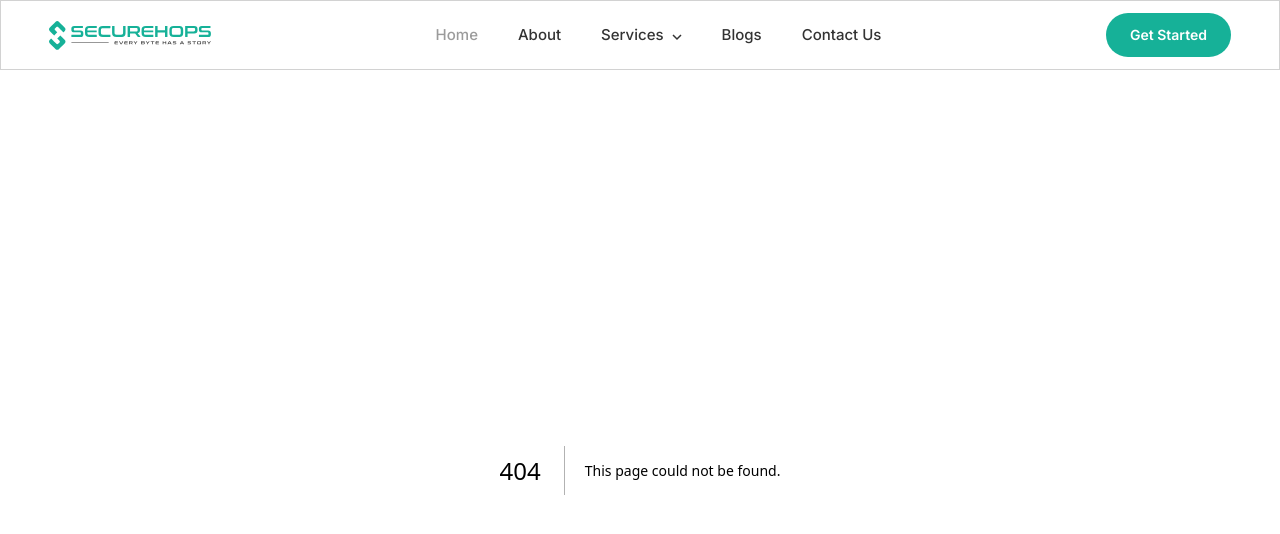
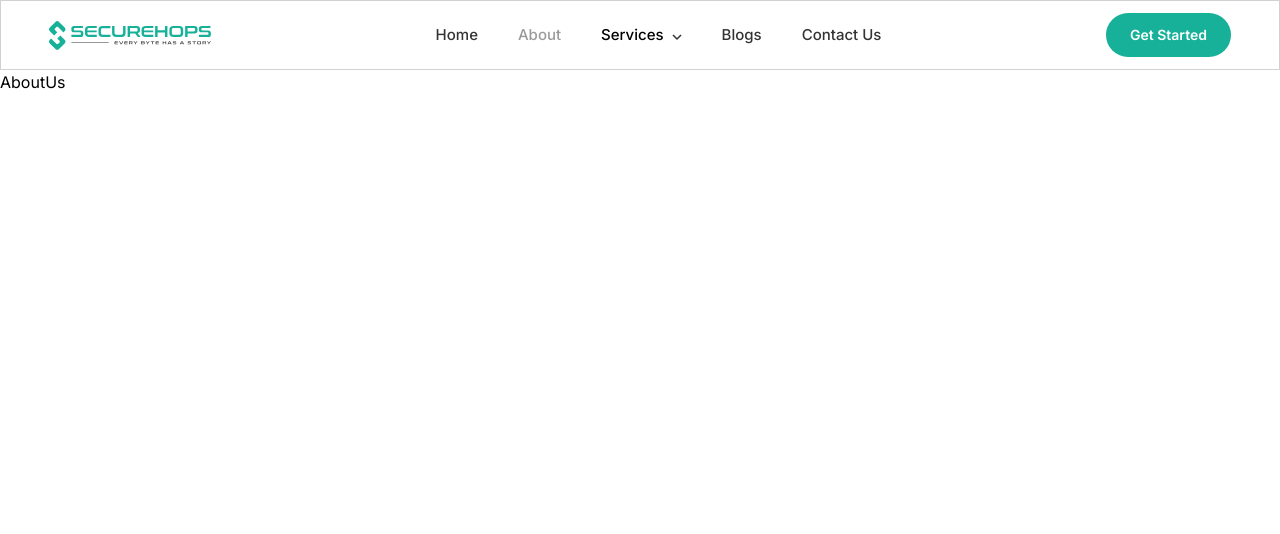
Before and after one commit to developer-256/next-js-securehops, a Next.js app: page /about in a window 1280 px wide. Before the commit this address had no page. Shown: the top 534 px of the page. Built offline with nearby package versions, Linux system fonts and the light colour scheme.

Commit message:
base navbar done

```diff
--- /dev/null
+++ b/src/app/about/page.tsx
@@ -0,0 +1,7 @@
+import React from "react";
+
+const AboutUs = () => {
+  return <div>AboutUs</div>;
+};
+
+export default AboutUs;
--- /dev/null
+++ b/src/app/blogs/page.tsx
@@ -0,0 +1,7 @@
+import React from "react";
+
+const Blogs = () => {
+  return <div>blogs</div>;
+};
+
+export default Blogs;
--- a/src/app/components/NavBar.tsx
+++ b/src/app/components/NavBar.tsx
@@ -1,101 +1,48 @@
 "use client";
-import { useState } from "react";
 import Image from "next/image";
+import Link from "next/link";
+import { usePathname } from "next/navigation";
+
+import ServicesNavComponent from "./servicesNavComponent";
+import OtherNavComponents from "./otherNavComponents";
 import logo from "../assets/svg/logo.svg";
-import Link from "next/link";
-// import logo from "../assets/svg/logo.svg";
 
-// svg with two types of colors
-const navArrow = (
-  <svg
-    width="10"
-    height="7"
-    viewBox="0 0 10 7"
-    fill="none"
-    xmlns="http://www.w3.org/2000/svg"
-  >
-    <path d="M1 1L5 5L9 1" stroke="#333333" stroke-width="1.5" />
-  </svg>
-);
-const navArrowHover = (
-  <svg
-    width="10"
-    height="7"
-    viewBox="0 0 10 7"
-    fill="none"
-    xmlns="http://www.w3.org/2000/svg"
-  >
-    <path d="M1 1L5 5L9 1" stroke="#9B9B9B" stroke-width="1.5" />
-  </svg>
-);
-
-const navLinks = [{ name: "Home", href: "/" }];
+const navLinks = [
+  { name: "Home", href: "/" },
+  { name: "About", href: "/about" },
+  { name: "Services", href: "" },
+  { name: "Blogs", href: "/blogs" },
+  { name: "Contact Us", href: "/contact" },
+];
 
 function NavBar() {
-  const [arrow, setArrow] = useState(navArrow);
-  const toHover = () => {
-    setArrow(navArrowHover);
-  };
-  const toNotHover = () => {
-    setArrow(navArrow);
-  };
+  const pathName = usePathname();
 
   return (
     <header className="sticky top-0 flex justify-between items-center py-3 px-3 md:px-12 border border-navGray z-50 bg-white/40 backdrop-blur-[6px]">
-      {/* <img src={logo} alt="logo" /> */}
-      <Image src={logo} alt="logo" />
+      {/* starting section ie logo */}
+      <Link href={"/"}>
+        <Image src={logo} alt="logo" />
+      </Link>
 
-      <ul className="mx-auto flex justify-between items-center rounded-full px-16 gap-10 text-regularText text-[15px] font-medium max-w-[600px]  ">
-        <li className="cursor-pointer text-hoverGray group/li">
-          <div className="overflow-hidden h-[22.5px] ">
-            <div className="flex flex-col group-hover/li:-translate-y-[23px] transition-[transform_ease_600] duration-500">
-              <span>Home</span>
-              <span className="text-hoverGray">Home</span>
-            </div>
-          </div>
-        </li>
+      {/* middle section */}
+      <ul className="mx-auto flex justify-between items-center rounded-full px-16 gap-10  text-[15px] font-medium max-w-[600px]  ">
+        {navLinks.map((link) => {
+          const isActive = pathName === link.href;
 
-        <li className="cursor-pointer group/li">
-          <div className="overflow-hidden h-[22.5px]">
-            <div
-              className={`flex flex-col group-hover/li:-translate-y-[23px] transition-[transform_ease_600] duration-500`}
-            >
-              <span className="">About</span>
-              <span className="text-hoverGray">About</span>
-            </div>
-          </div>
-        </li>
-
-        <li
-          className="flex items-center gap-2 cursor-pointer md:hover:text-hoverGray group/service"
-          onMouseOver={toHover}
-          onMouseOut={toNotHover}
-        >
-          <span className="">Services</span>
-          <span className="pt-1 group-hover/service:pb-2 group-hover/service:rotate-180">
-            {arrow}
-          </span>
-        </li>
-
-        <li className="cursor-pointer group/li">
-          <div className="overflow-hidden h-[22.5px]">
-            <div className="flex flex-col group-hover/li:-translate-y-[23px] transition-[transform_ease_600] duration-500">
-              <span>Blogs</span>
-              <span className="text-hoverGray">Blogs</span>
-            </div>
-          </div>
-        </li>
-
-        <li className="cursor-pointer group/li">
-          <div className="overflow-hidden h-[22.5px]">
-            <div className="flex flex-col group-hover/li:-translate-y-[23px] transition-[transform_ease_600] duration-500">
-              <span>Contact Us</span>
-              <span className="text-hoverGray">Contact Us</span>
-            </div>
-          </div>
-        </li>
+          return link.name === "Services" ? (
+            <ServicesNavComponent name={link.name} />
+          ) : (
+            <OtherNavComponents
+              link={link.href}
+              name={link.name}
+              IsActive={isActive}
+            />
+          );
+        })}
       </ul>
 
+      {/* last section ie button */}
       <button className="px-6 py-3 text-sm font-semibold text-white rounded-full bg-newGreen md:hover:ring-offset-1 md:hover:ring-newGreen md:hover:ring">
         Get Started
       </button>
--- a/src/app/components/gridCard.tsx
+++ b/src/app/components/gridCard.tsx
@@ -1,6 +1,5 @@
 import nextArrow from "../assets/svg/showMoreArrow.svg";
 function GridCard(props: CardDatatypes) {
-  console.log(`Img address: ${props.logo}`);
   return (
     <div
       className={`w-[65vw] md:w-auto group/card md:py-[21px] pl-5 pr-[25px] py-5 md:pl-[21px] md:pr-14 bg-white md:hover:bg-hoverGreen md:cursor-pointer border border-borderGray rounded-xl relative ${props.styles}`}
--- /dev/null
+++ b/src/app/components/otherNavComponents.tsx
@@ -0,0 +1,23 @@
+import React from "react";
+import Link from "next/link";
+
+const OtherNavComponents = (props: any) => {
+  return (
+    <Link href={props.link} key={props.name}>
+      <li className="cursor-pointer group/li">
+        <div className="overflow-hidden h-[22.5px] ">
+          <div className="flex flex-col group-hover/li:-translate-y-[23px] transition-[transform_ease_600] duration-500">
+            <span
+              className={props.IsActive ? "text-hoverGray" : "text-regularText"}
+            >
+              {props.name}
+            </span>
+            <span className="text-hoverGray">{props.name}</span>
+          </div>
+        </div>
+      </li>
+    </Link>
+  );
+};
+
+export default OtherNavComponents;
--- /dev/null
+++ b/src/app/components/servicesNavComponent.tsx
@@ -0,0 +1,52 @@
+// "use client";
+import React from "react";
+import { useState } from "react";
+
+// svg with two colors so that we can change color of svg on hover
+const navArrow = (
+  <svg
+    width="10"
+    height="7"
+    viewBox="0 0 10 7"
+    fill="none"
+    xmlns="http://www.w3.org/2000/svg"
+  >
+    <path d="M1 1L5 5L9 1" stroke="#333333" stroke-width="1.5" />
+  </svg>
+);
+const navArrowHover = (
+  <svg
+    width="10"
+    height="7"
+    viewBox="0 0 10 7"
+    fill="none"
+    xmlns="http://www.w3.org/2000/svg"
+  >
+    <path d="M1 1L5 5L9 1" stroke="#9B9B9B" stroke-width="1.5" />
+  </svg>
+);
+
+const ServicesNavComponent = (props: any) => {
+  const [arrow, setArrow] = useState(navArrow);
+  const toHover = () => {
+    setArrow(navArrowHover);
+  };
+  const toNotHover = () => {
+    setArrow(navArrow);
+  };
+
+  return (
+    <li
+      className="flex items-center gap-2 cursor-pointer md:hover:text-hoverGray group/service"
+      onMouseOver={toHover}
+      onMouseOut={toNotHover}
+    >
+      <span className="">{props.name}</span>
+      <span className="pt-1 group-hover/service:pb-2 group-hover/service:rotate-180">
+        {arrow}
+      </span>
+    </li>
+  );
+};
+
+export default ServicesNavComponent;
```
